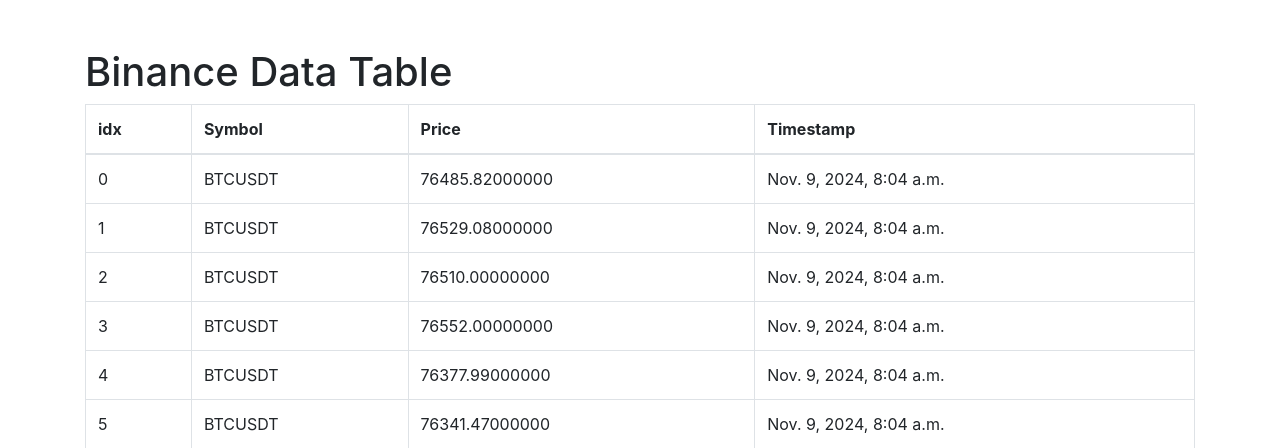
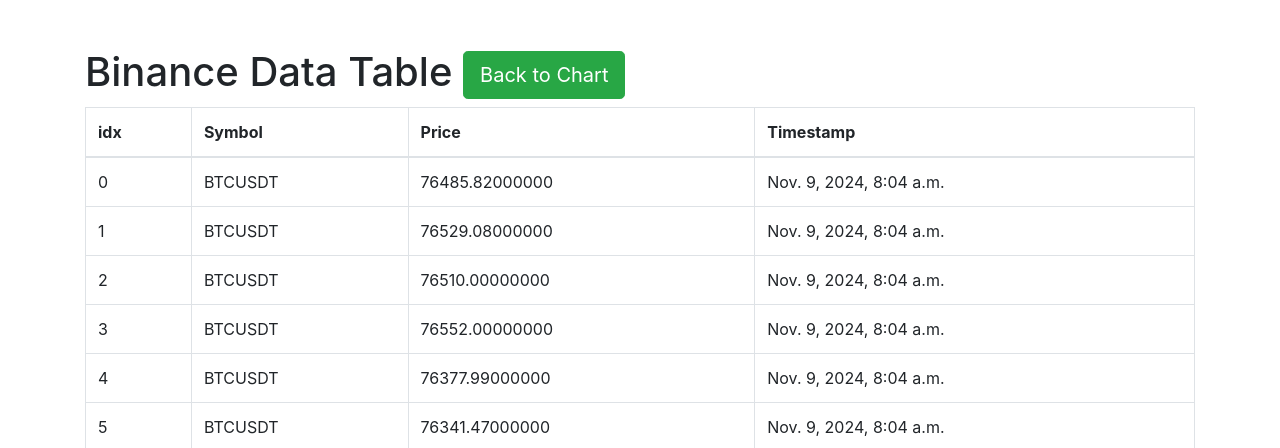
Before and after one commit to osieks/python_exchanges_Django_website, a Django app: page /data/ in a window 1280 px wide. Shown: the top 448 px of the page. Run offline with Django 5.2, Linux system fonts and the light colour scheme; data comes from the database, SQL or seed files in the repository; some libraries are stand-ins or nearby versions.

Commit message:
Added back to chart button

```diff
--- a/crypto_website/exchange_data/templates/data_table.html
+++ b/crypto_website/exchange_data/templates/data_table.html
@@ -11,7 +11,13 @@
 <body>
 
 <div class="container mt-5">
-    <h1>Binance Data Table</h1>
+
+    <h1>Binance Data Table
+        <form action="{% url 'index' %}" method="post" style="position: relative;display: inline;">
+            {% csrf_token %}
+            <button type="submit" class="btn btn-success btn-lg">Back to Chart</button>
+        </form>
+    </h1>
     <table class="table table-bordered">
         <thead>
             <tr>
```
